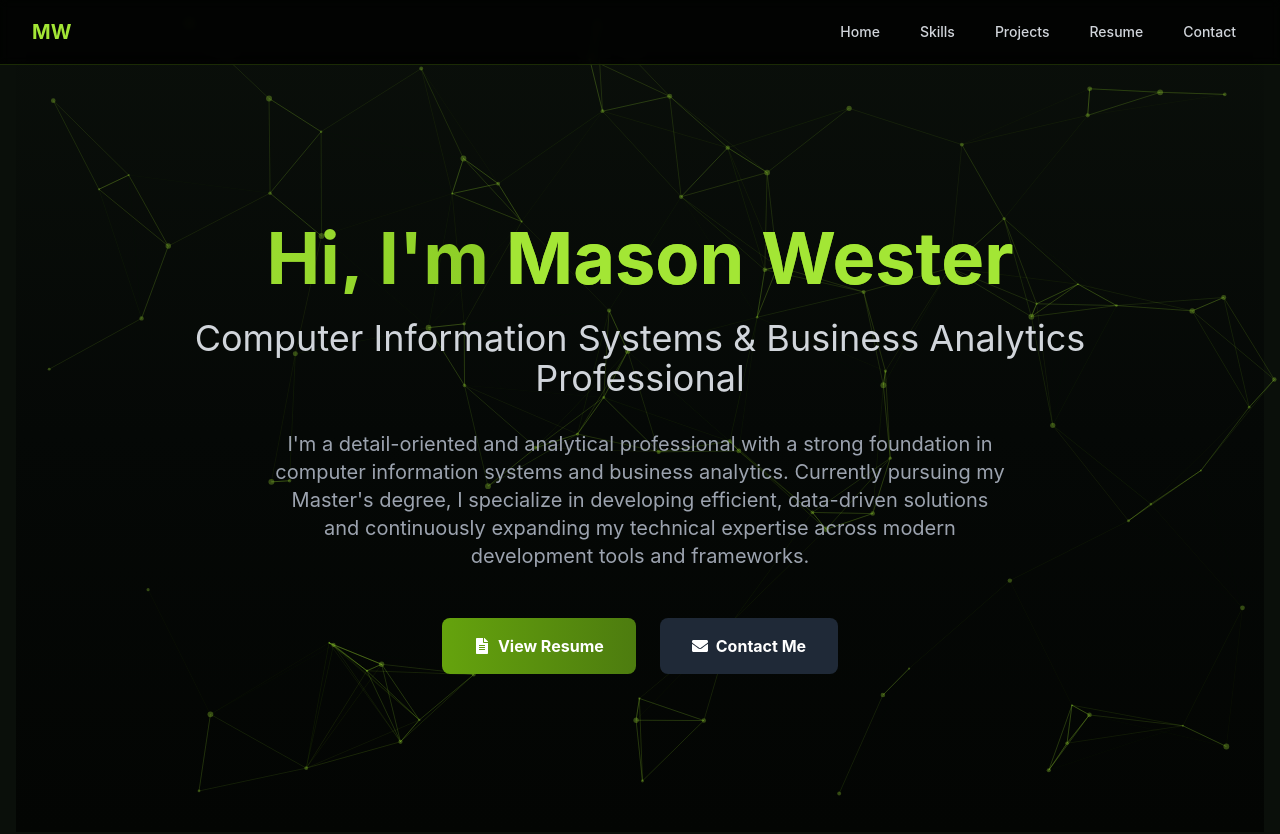
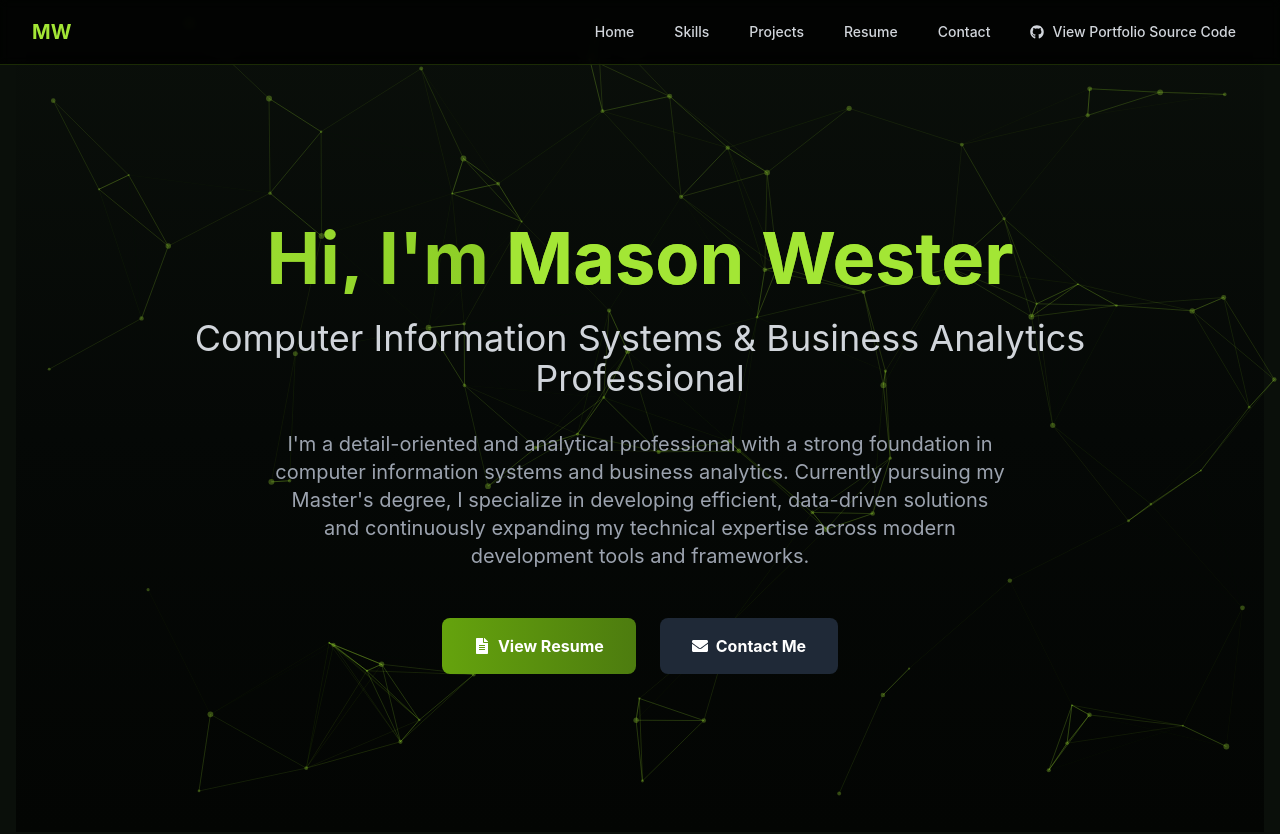
Before and after one commit to MLWester/Portfolio-Website, a React (Create React App) app: page / in a window 1280 px wide. Shown: the top 834 px of the page. Built offline with nearby package versions, Linux system fonts and the light colour scheme.

Commit message:
Added source code

```diff
--- a/src/components/Navbar.js
+++ b/src/components/Navbar.js
@@ -1,7 +1,7 @@
 import React, { useState } from 'react';
 import { Link } from 'react-router-dom';
 import { motion } from 'framer-motion';
-import { FaBars, FaTimes } from 'react-icons/fa';
+import { FaBars, FaTimes, FaGithub } from 'react-icons/fa';
 
 const Navbar = () => {
   const [isOpen, setIsOpen] = useState(false);
@@ -53,6 +53,17 @@ const Navbar = () => {
               >
                 Contact
               </Link>
+              <a
+                href="https://github.com/MLWester/Portfolio-Website"
+                target="_blank"
+                rel="noopener noreferrer"
+                className="text-gray-300 hover:text-lime-400 px-2 sm:px-3 py-2 rounded-md text-sm font-medium transition-colors flex items-center gap-2"
+                aria-label="View portfolio source on GitHub"
+              >
+                <FaGithub className="inline-block" />
+                <span className="hidden sm:inline">View Portfolio Source Code
+                </span>
+              </a>
             </div>
           </div>
 
@@ -114,6 +125,16 @@ const Navbar = () => {
           >
             Contact
           </Link>
+          <a
+            href="https://github.com/MLWester/Portfolio-Website"
+            target="_blank"
+            rel="noopener noreferrer"
+            className="text-gray-300 hover:text-lime-400 block px-3 py-2 rounded-md text-base font-medium transition-colors"
+            onClick={() => setIsOpen(false)}
+            aria-label="View portfolio source on GitHub"
+          >
+            <span className="inline-flex items-center gap-2"><FaGithub /> View Source</span>
+          </a>
         </div>
       </motion.div>
     </nav>
```
